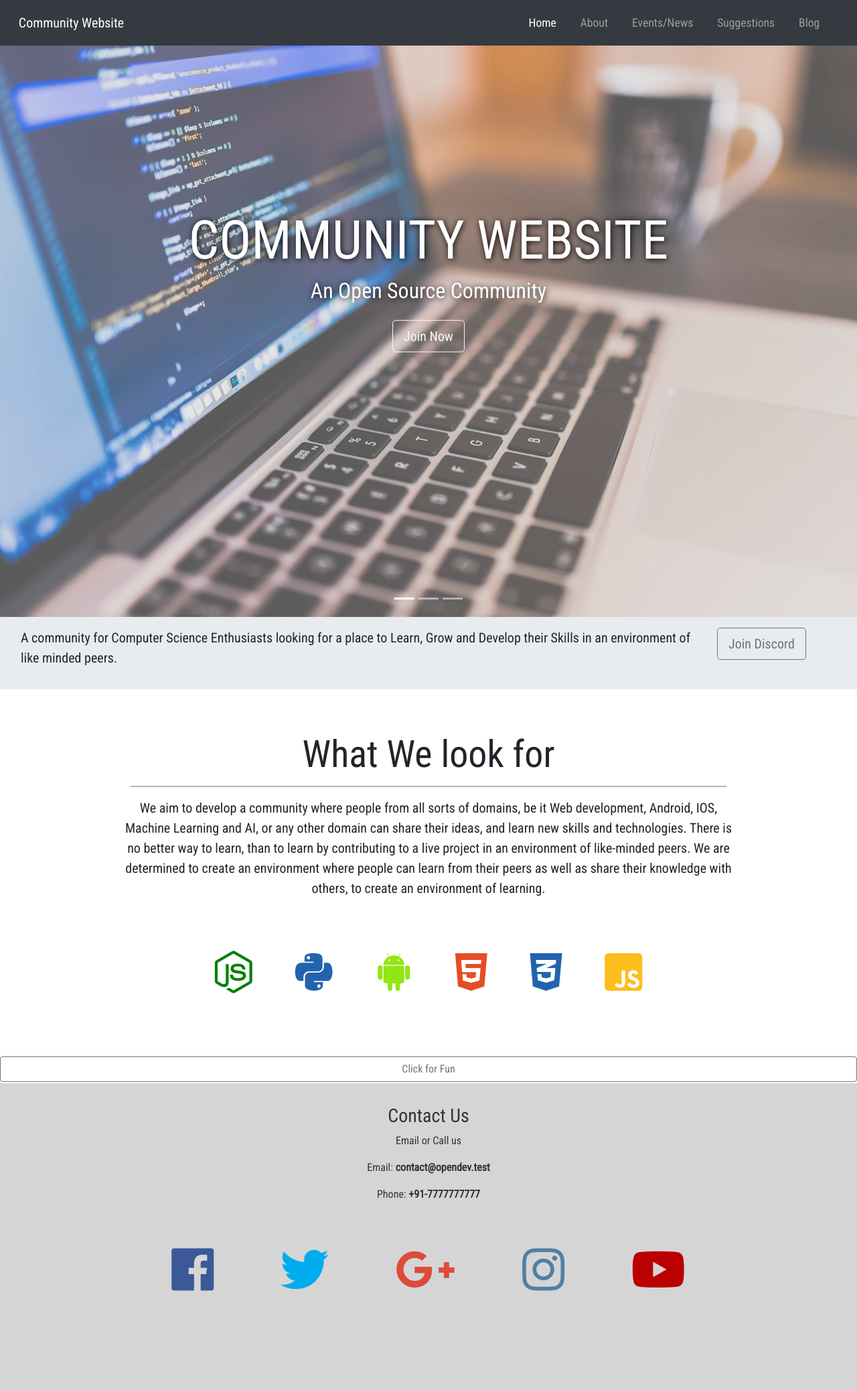
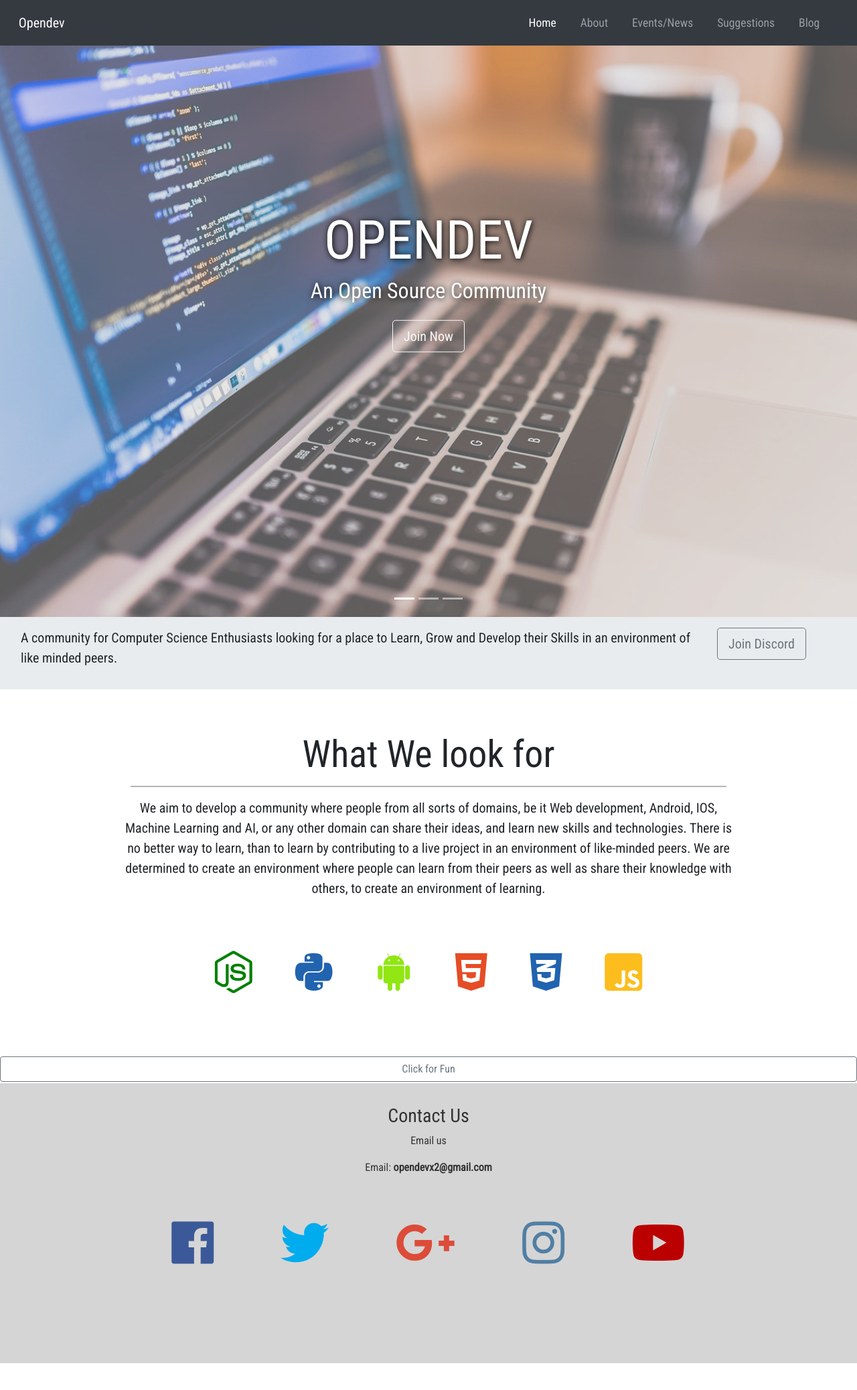
Before and after one commit to neilchauhan2/Community-Website, a Django app: page / in a window 1280 px wide. Shown: the whole page at 67% size. After the commit the page ends 2035 px from the top, so only its background shows below. Run offline with Django 3.2, Linux system fonts and the light colour scheme; some libraries are stand-ins or nearby versions.

Commit message:
Added Blog and Updated Contact Us

```diff
--- a/src/community_site/static/js/script.js
+++ b/src/community_site/static/js/script.js
@@ -74,7 +74,7 @@ function getHome() {
                <div class="carousel-item active">
                    <img src="static/img/img-1.jpg" alt="">
                    <div class="carousel-caption">
-                       <h1 class="display-3">Community Website</h1>
+                       <h1 class="display-3">Opendev</h1>
                        <h4>An Open Source Community</h4>
                        <a href="https://discord.gg/Zp3sKp" class="btn btn-outline-light btn-lg">Join Now</a>
                    </div>
@@ -174,9 +174,8 @@ function getHome() {
 
    <footer id="contactUs">
         <h3 class="text-center">Contact Us</h3>
-        <p class="text-center">Email or Call us</p>
-        <p class="text-center">Email: <strong>contact@opendev.test</strong></p>
-        <p class="text-center">Phone: <strong>+91-7777777777</strong></p>
+        <p class="text-center">Email us</p>
+        <p class="text-center">Email: <strong>opendevx2@gmail.com</strong></p>
 
         <div class="container-fluid padding">
             <div class="row text-center padding">
@@ -220,9 +219,8 @@ function getAbout() {
 
 <footer id="contactUs">
 <h3 class="text-center">Contact Us</h3>
-<p class="text-center">Email or Call us</p>
-<p class="text-center">Email: <strong>contact@opendev.test</strong></p>
-<p class="text-center">Phone: <strong>+91-7777777777</strong></p>
+<p class="text-center">Email us</p>
+<p class="text-center">Email: <strong>opendevx2@gmail.com</strong></p>
 
 <div class="container-fluid padding">
     <div class="row text-center padding">
--- a/src/community_site/templates/base.html
+++ b/src/community_site/templates/base.html
@@ -22,7 +22,7 @@
 
     <nav class="navbar navbar-expand-md navbar-dark bg-dark sticky-top">
         <div class="container-fluid">
-            <a href="index.html" class="navbar-brand">Community Website</a>
+            <a href="index.html" class="navbar-brand">Opendev</a>
             <button class="navbar-toggler" type="button" data-toggle="collapse" data-target="#navbarResponsive">
                 <span class="navbar-toggler-icon"></span>
             </button>
@@ -41,7 +41,7 @@
                         <a href="#" id="suggestions" class="nav-link">Suggestions</a>
                     </li>
                     <li class="nav-item">
-                        <a href="#" id="blog" class="nav-link">Blog</a>
+                        <a href="https://medium.com/opendev-blog" id="blog" class="nav-link">Blog</a>
                     </li>
                 </ul>
             </div>
```
Lines whose indentation alone changed are shown as unchanged.
